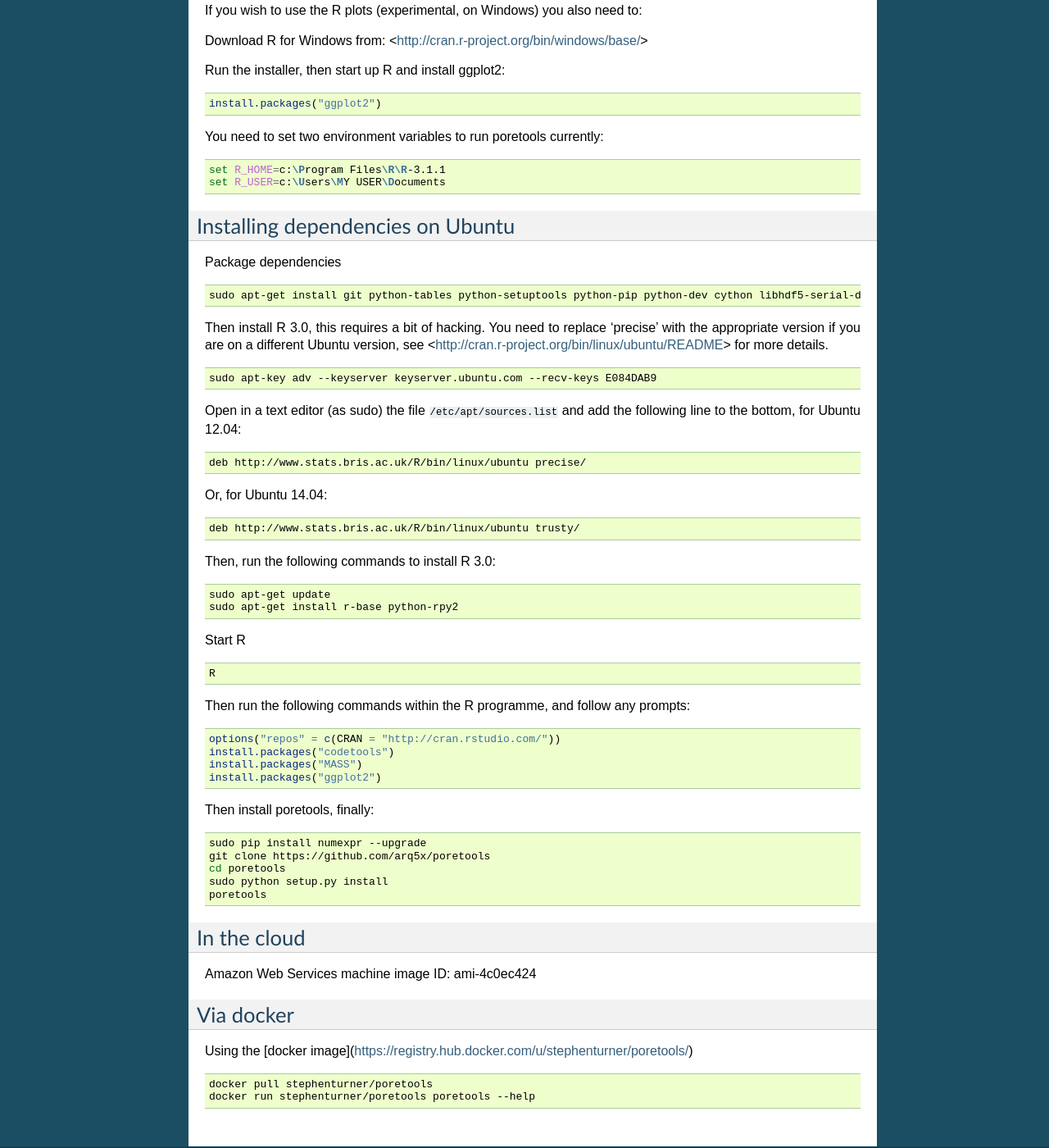
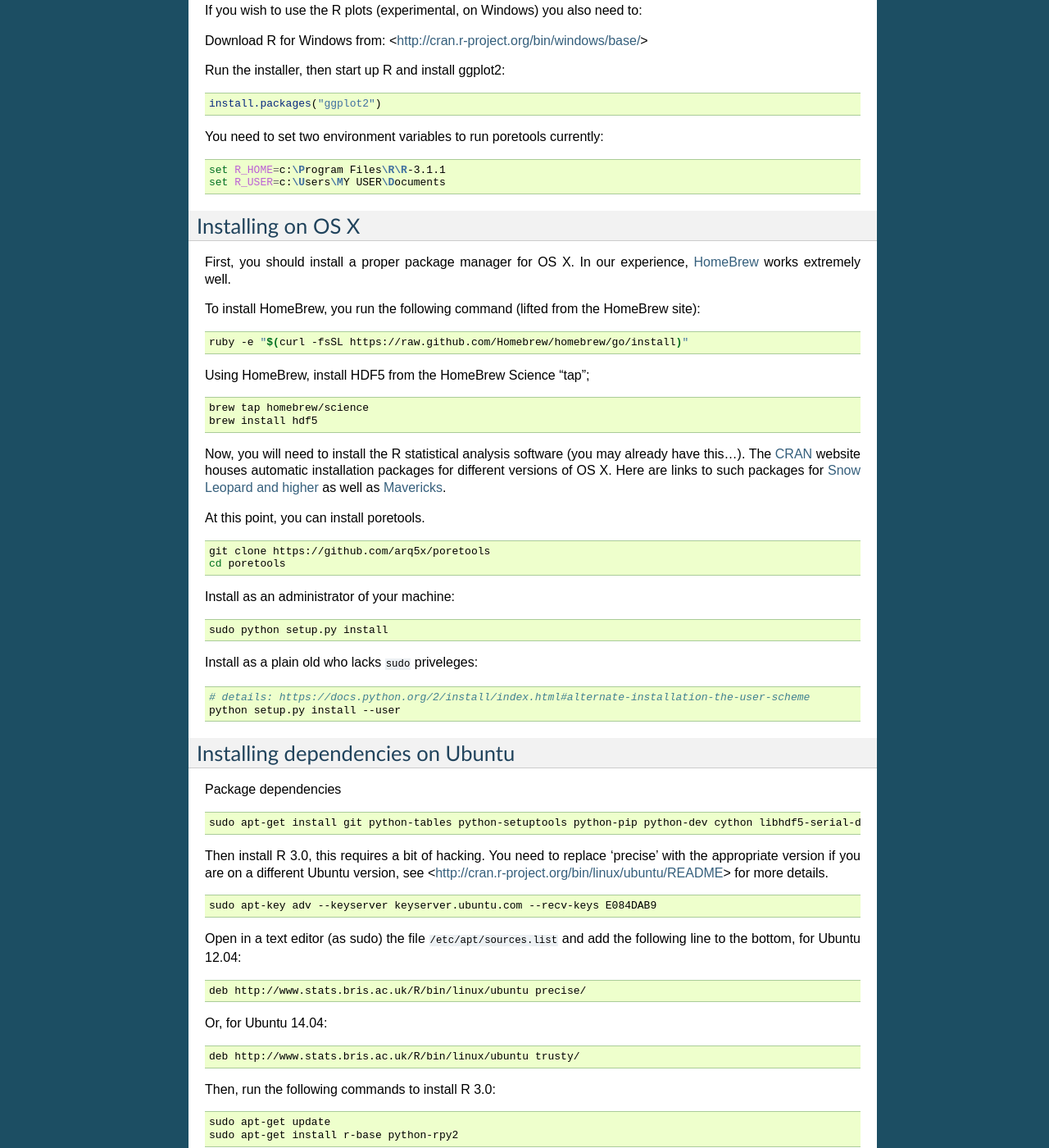
Before and after one commit to arq5x/poretools, a Sphinx documentation site: the page built from docs/content/installation.rst, in a window 1280 px wide and 1400 px high, scrolled down 783 px. Shown: the whole window at 82% size. Built offline with Sphinx 7.4.7, drawn with Linux system fonts in a browser that asks for light colours; formulas are drawn with MathJax 3.

Commit message:
add installation instructions for OSX

```diff
--- a/docs/content/installation.rst
+++ b/docs/content/installation.rst
@@ -64,6 +64,48 @@ You need to set two environment variables to run poretools currently:
 
 	set R_HOME=c:\Program Files\R\R-3.1.1
 	set R_USER=c:\Users\MY USER\Documents
+
+
+=================================
+Installing on OS X
+=================================
+
+First, you should install a proper package manager for OS X. In our experience, `HomeBrew <http://brew.sh/>`_ works extremely well.
+
+To install HomeBrew, you run the following command (lifted from the HomeBrew site):
+
+.. code-block:: bash
+
+	ruby -e "$(curl -fsSL https://raw.github.com/Homebrew/homebrew/go/install)"
+
+Using HomeBrew, install HDF5 from the HomeBrew Science "tap";
+
+.. code-block:: bash
+
+	brew tap homebrew/science
+	brew install hdf5
+
+Now, you will need to install the R statistical analysis software (you may already have this...). The `CRAN <http://cran.r-project.org/bin/macosx/>`_ website houses automatic installation packages for different versions of OS X.  Here are links to such packages for `Snow Leopard and higher <http://cran.r-project.org/bin/macosx/R-3.1.1-snowleopard.pkg>`_ as well as `Mavericks <http://cran.r-project.org/bin/macosx/R-3.1.1-mavericks.pkg>`_.
+
+At this point, you can install poretools.
+
+.. code-block:: bash
+
+	git clone https://github.com/arq5x/poretools
+	cd poretools
+
+Install as an administrator of your machine:
+
+.. code-block:: bash
+
+	sudo python setup.py install
+
+Install as a plain old who lacks ``sudo`` priveleges:
+
+.. code-block:: bash
+
+	# details: https://docs.python.org/2/install/index.html#alternate-installation-the-user-scheme
+	python setup.py install --user
 
 =================================
 Installing dependencies on Ubuntu
```
